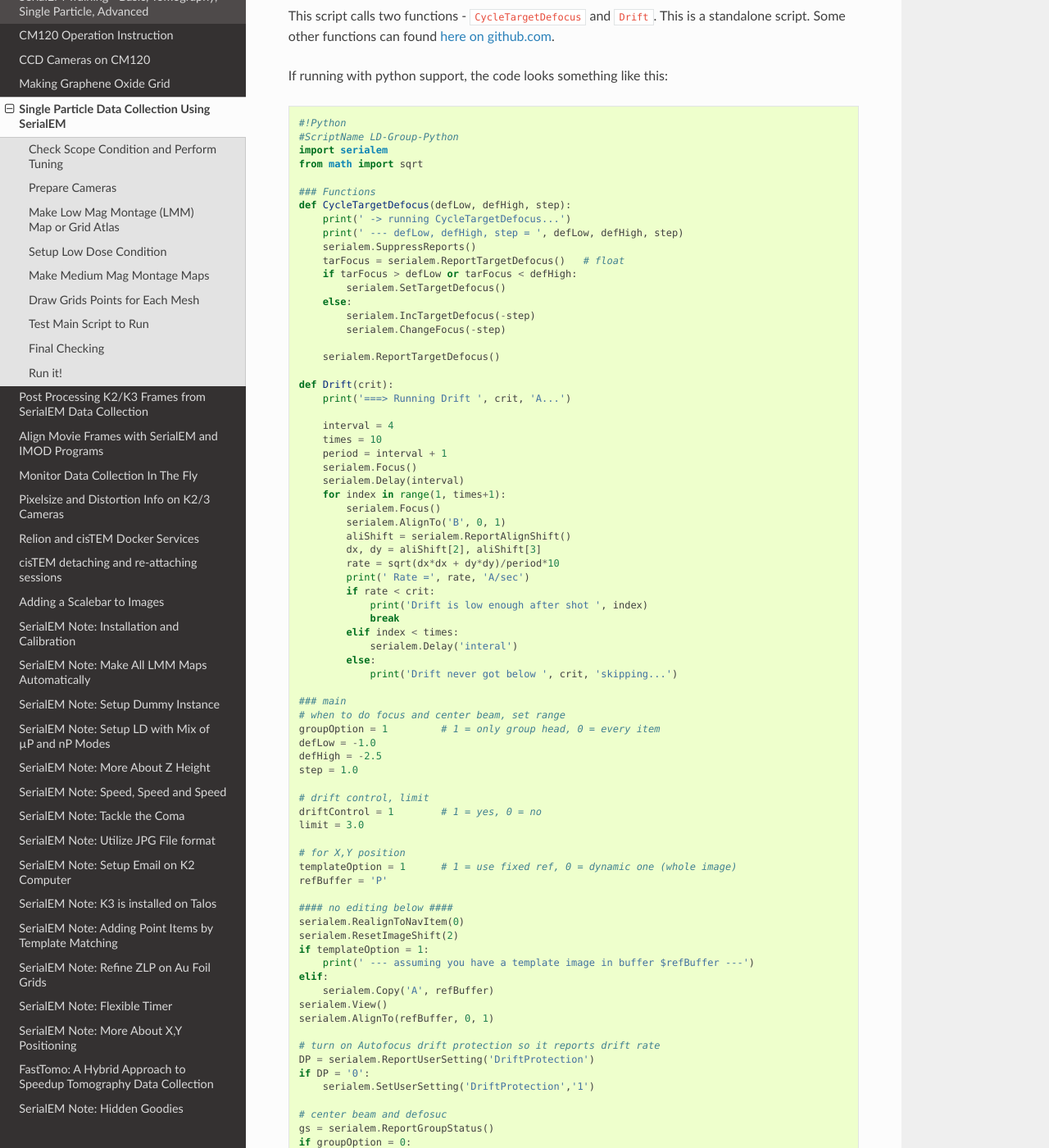
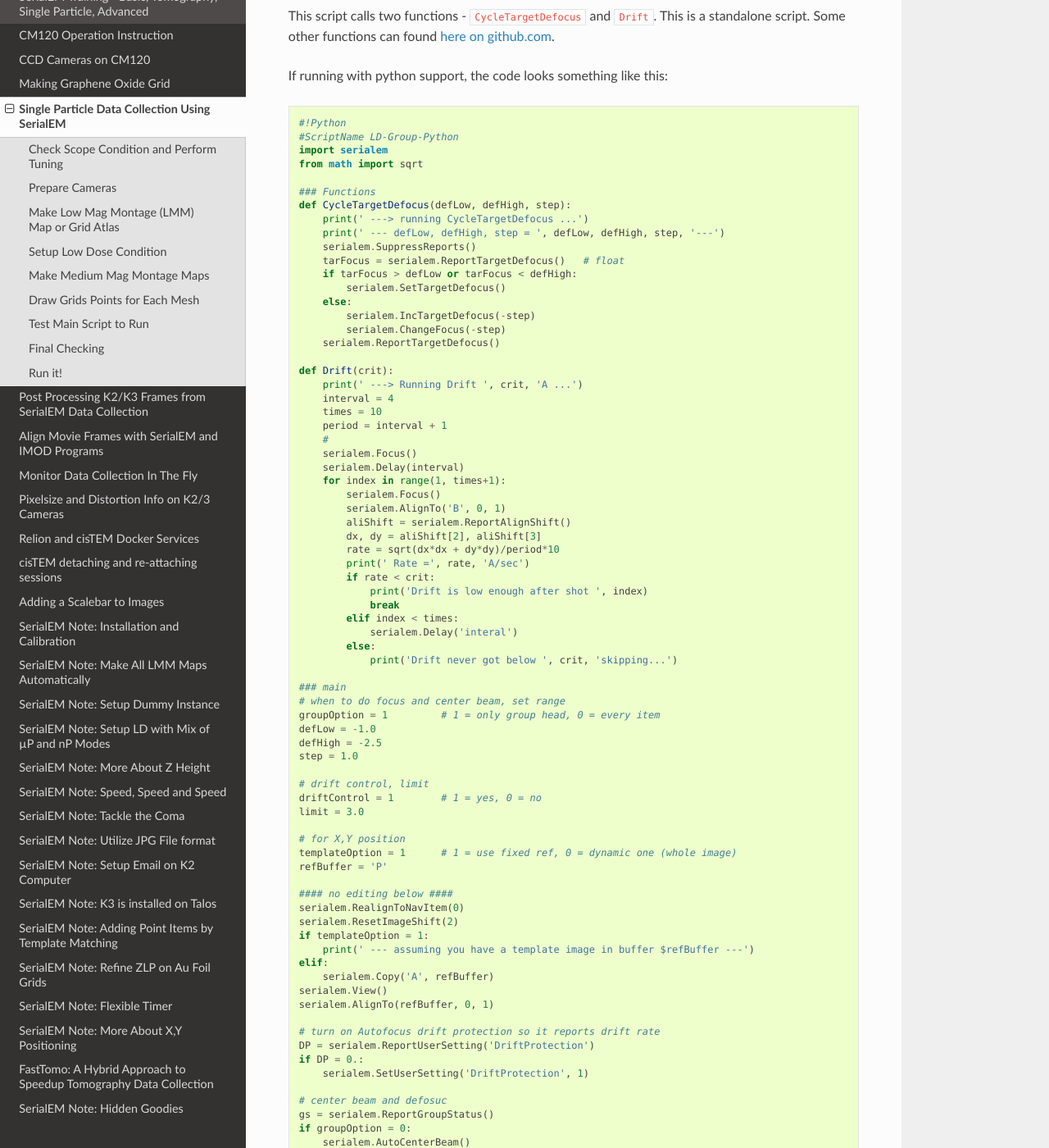
Before and after one commit to xuchen66/sphinx-emdocs, a Sphinx documentation site: the page built from source/singleparticle_serialem.rst, in a window 1280 px wide and 1400 px high, scrolled down 5094 px. Shown: the whole window at 82% size. Built offline with Sphinx 7.4.7 and the Read the Docs theme 2.0.0, drawn with Linux system fonts in a browser that asks for light colours; pages that are not in the unit, such as notebooks, are missing from menus.

```diff
--- a/source/singleparticle_serialem.rst
+++ b/source/singleparticle_serialem.rst
@@ -259,8 +259,8 @@ If running with python support, the code looks something like this:
 
    ### Functions
    def CycleTargetDefocus(defLow, defHigh, step):
-       print(' -> running CycleTargetDefocus...')
-       print(' --- defLow, defHigh, step = ', defLow, defHigh, step)
+       print(' ---> running CycleTargetDefocus ...')
+       print(' --- defLow, defHigh, step = ', defLow, defHigh, step, '---')
        serialem.SuppressReports()
        tarFocus = serialem.ReportTargetDefocus()   # float
        if tarFocus > defLow or tarFocus < defHigh:
@@ -268,15 +268,14 @@ If running with python support, the code looks something like this:
        else:
            serialem.IncTargetDefocus(-step)
            serialem.ChangeFocus(-step)
-
        serialem.ReportTargetDefocus()
 
    def Drift(crit):
-       print('===> Running Drift ', crit, 'A...')
-
+       print(' ---> Running Drift ', crit, 'A ...')
        interval = 4
        times = 10
        period = interval + 1
+       #
        serialem.Focus()
        serialem.Delay(interval)
        for index in range(1, times+1):
@@ -321,8 +320,8 @@ If running with python support, the code looks something like this:
 
    # turn on Autofocus drift protection so it reports drift rate
    DP = serialem.ReportUserSetting('DriftProtection')
-   if DP = '0':
-       serialem.SetUserSetting('DriftProtection','1')
+   if DP = 0.:
+       serialem.SetUserSetting('DriftProtection', 1)
 
    # center beam and defosuc
    gs = serialem.ReportGroupStatus()
```
